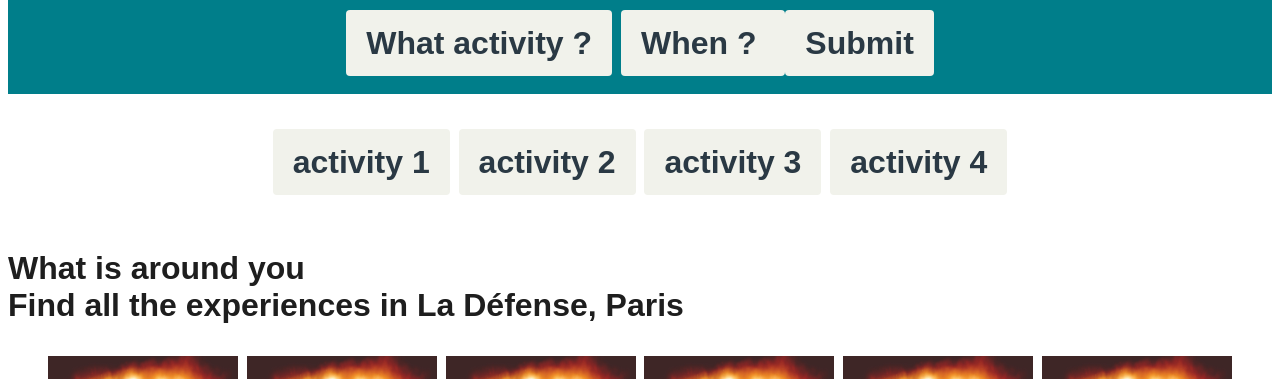
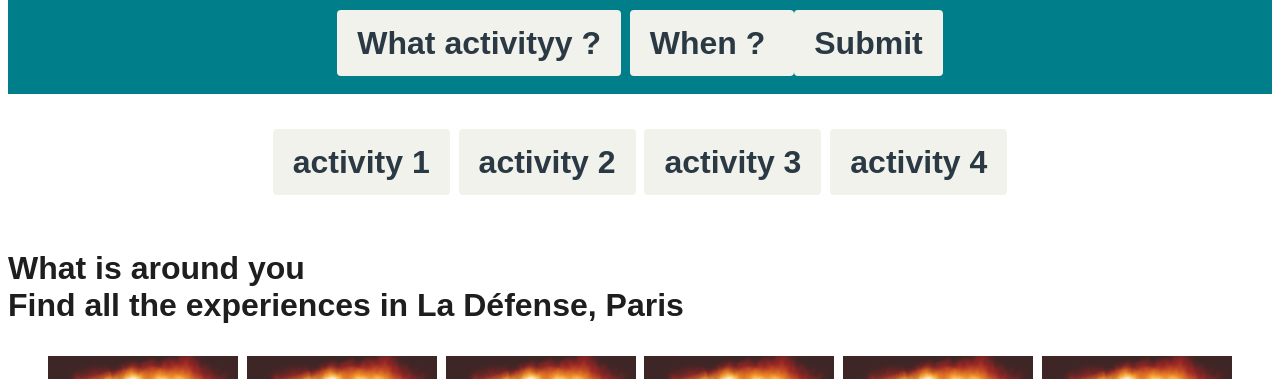
Before and after one commit to leobltx/final, a plain HTML site: page index.html in a window 1280 px wide. Shown: the part 721-1100 px from the top of the page. Drawn offline with Linux system fonts and the light colour scheme.

Commit message:
Update index.html

```diff
--- a/index.html
+++ b/index.html
@@ -38,7 +38,7 @@
 	</br>
 			<img src="images/logo 2.png" height="190" width="190" alt="Roxanne HAKKAKIAN">
 			<p> What to do in France at 18: 34 pm ? </p>
-			<a href="topresults.html" target="_blank" class="btn-blue">What activity ?</a>
+			<a href="topresults.html" target="_blank" class="btn-blue">What activityy ?</a>
 			<a href="topresults.html" target="_blank" class="btn-blue">When ? </a>
 			<a href="topresults.html" target="_blank" class="btn-blue"> Submit </a>
 		</center>
```
